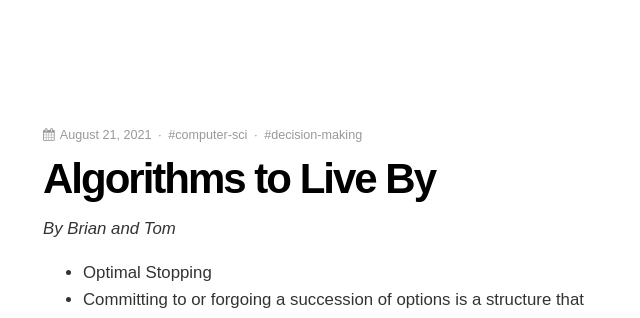
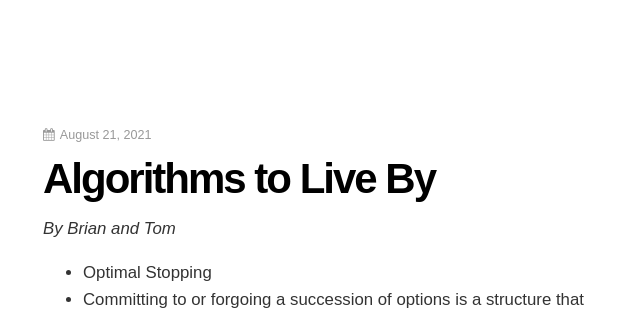
Before and after one commit to dCO2/rococo, a Jekyll site: the page built from _posts/2021-08-21-algorithms-to-live-by.md, in a window 1280 px wide and 900 px high. Shown: the top 318 px of the window, without its empty margins (333-973 px from the left). Built offline with Jekyll 4.4.1, drawn with Linux system fonts in a browser that asks for light colours; some web fonts are replaced.

Commit message:
Removed tags

```diff
--- a/_posts/2021-08-21-algorithms-to-live-by.md
+++ b/_posts/2021-08-21-algorithms-to-live-by.md
@@ -4,7 +4,7 @@ title: "Algorithms to Live By"
 feature-image: https://images-na.ssl-images-amazon.com/images/I/415UY+ToE-L._SX329_BO1,204,203,200_.jpg
 feature:
 permalink: /:year/:month/:day/:title
-tags: computer-sci decision-making
+tags:
 ---
 
 _By Brian and Tom_
```
